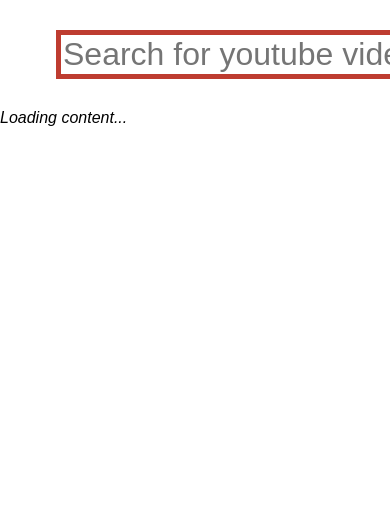
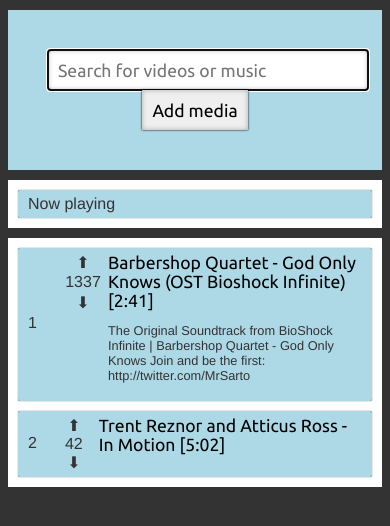
Before and after one commit to cthit/playIT-grails, a PHP site: page / in a window 390 px wide; the page is wider, and only the part inside the window is pictured. Shown: the top 526 px of that part. Run offline with PHP 8.4, Linux system fonts and the light colour scheme; some libraries are stand-ins or nearby versions.

Commit message:
New markup and css

```diff
--- a/client/assets/stylesheets/style.css
+++ b/client/assets/stylesheets/style.css
@@ -1,106 +1,108 @@
 body {
-	margin: 0;
-	font-family: sans-serif;
+	background-color: #333;
+	font: 1em Helvetica;
+	color: #333;
 }
 
-#search_video {
-	margin: 30px 56px;
-}
-#search_video input {
-	border: 5px solid #BE3C30;
-	font-size: 2em;
-	width: 700px;
+h1, h2, h3 {
+	font: 1.1em Ubuntu;
+	color: #000;
+	margin: 0;
 }
 
-.left {
-	float: left;
+p {
+	font-size: 0.8em;
 }
 
-.video-row {
-	height: 145px;
+header {
+	background-color: #ADD8E6;
+	margin: 10px 0;
+	padding: 40px;
 }
 
-.image-container {
-	width: 150px;
+#searchfield {
+	margin: 0 auto;
 	text-align: center;
 }
 
-h3 {
-	margin: 0;
-	padding: 0;
+#searchfield input,
+#searchfield button {
+	border: none;
+	height: 40px;
+	padding: 0 10px;
+	font: 1.1em Ubuntu, Helvetica;
+	box-shadow: 0 0 5px #AAA inset, 0 0 2px #000;
 }
 
-.video-time {
-	padding: 0 4px;
-	font-weight: bold;
-	font-size: 11px;
-	background-color: #000;
-	color: #fff!important;
-	height: 14px;
-	line-height: 14px;
-	opacity: .75;
-	vertical-align: top;
-	zoom: 1;
-	display: inline-block;
-	border-radius: 3px;
+#searchfield input {
+	min-width: 300px;
 }
 
-#toaster {
-	position: absolute;
-	top: 0;
-	display: none;
-	z-index: 20;
-	height: 100px;
-	width: 100%;
-	background: rgba(20,20,20,0.8);
-	text-align: center;
-	color: #fff;
+section {
+	background-color: #FFF;
+	margin: 10px 0;
+	padding: 10px;
 }
 
-.typeahead {
-  width: 574px;
-  height: 30px;
-  padding: 8px 12px;
-  font-size: 24px;
-  line-height: 30px;
-  border: 1px solid #024e6a;
-  -webkit-border-radius: 8px;
-     -moz-border-radius: 8px;
-          border-radius: 8px;
-  outline: none;
+.admin {
+	display: block;
 }
 
-.typeahead {
-  background-color: #fff;
+.media {
+	background-color: #ADD8E6;
+	box-shadow: 0 0 1px #000;
+	position: relative;
+	border-radius: 2px;
+	overflow: hidden;
+	margin: 0 0 10px;
+	display: flex;
+	padding: 5px 10px;
 }
 
-.tt-dropdown-menu {
-  width: 600px;
-  background-color: #fff;
-  border: 1px solid #ccc;
-  border: 1px solid rgba(0, 0, 0, 0.2);
-  -webkit-border-radius: 8px;
-     -moz-border-radius: 8px;
-          border-radius: 8px;
-  -webkit-box-shadow: 0 5px 10px rgba(0,0,0,.2);
-     -moz-box-shadow: 0 5px 10px rgba(0,0,0,.2);
-          box-shadow: 0 5px 10px rgba(0,0,0,.2);
-}
-
-.tt-suggestion {
-  padding: 8px 20px;
-  font-size: 14px;
-}
-
-.tt-suggestion h4 {
+.media:last-child {
 	margin: 0;
 }
 
-.tt-suggestion + .tt-suggestion {
-  font-size: 14px;
-  border-top: 1px solid #ccc;
+.media .rank {
+	position: relative;
+	width: 30px;
 }
 
-.twitter-typeahead .tt-suggestion.tt-cursor {
-  background: rgba(190, 60, 48, 0.5);
+.media .image {
+	text-align: center;
+	width: 140px;
 }
+
+.media .info {
+	flex: 1;
+}
+
+.rank span {
+	position: absolute;
+	height: 20px;
+	margin: auto;
+	bottom: 0;
+	top: 0;
+}
+
+.vote {
+	min-width: 50px;
+	text-align: center;
+ 	flex-direction: column;
+	max-height: 60px;
+	display: flex;
+}
+
+.vote span {
+	flex: 1;
+}
+
+.upvote, .downvote { cursor: pointer; }
+.upvote.active { color: orange; }
+.downvote.active { color: #4444FF; }
+
+@media all and (max-width: 720px) {
+	.media .image {
+		display: none;
+	}
+}
--- a/client/index.html
+++ b/client/index.html
@@ -1,23 +1,57 @@
 <!DOCTYPE html>
 <html>
-	<head>
-		<title>playIT</title>
-		<meta charset="utf-8">
-		<link rel="stylesheet" type="text/css" href="style.css">
-	</head>
-	<body>
-		<div id="toaster"></div>
-
-		<div id="search_video">
-			<input id="insert_video" placeholder="Search for youtube video or enter URL">
+<head>
+<meta charset="utf-8">
+<link rel="stylesheet" type="text/css" href="assets/stylesheets/style.css">
+<link href='http://fonts.googleapis.com/css?family=Ubuntu' rel='stylesheet' type='text/css'>
+<title>Youtube</title>
+</head>
+<body>
+<header>
+	<form>
+		<div id="searchfield">
+			<input type="text" autofocus placeholder="Search for videos or music">
+			<button>Add media</button>
 		</div>
-		<div id="videofeed">
-			<em>Loading content...</em>
+	</form>
+</header>
+<section id="nowPlaying">
+	<div class="media">Now playing</div>
+</section>
+<section id="videofeed">
+	<div class="media youtube">
+		<div class="rank"><span>1</span></div>
+		<div class="vote">
+			<span class="upvote">⬆</span>
+			<span class="rating">1337</span>
+			<span class="downvote">⬇</span>
 		</div>
+		<div class="image">
+			<img src="//i1.ytimg.com/vi/L1i8QTOV20Y/default.jpg">
+		</div>
+		<div class="info">
+		<h3>Barbershop Quartet - God Only Knows (OST Bioshock Infinite) [2:41]</h3>
+		<p>The Original Soundtrack from BioShock Infinite | Barbershop Quartet - God Only Knows
+		Join and be the first: http://twitter.com/MrSarto</p>
+		</div>
+	</div>
+	<div class="media spotify">
+		<div class="rank"><span>2</span></div>
+		<div class="vote">
+			<span class="upvote">⬆</span>
+			<span class="rating">42</span>
+			<span class="downvote">⬇</span>
+		</div>
+		<div class="image">
+			<img src="spotify.png" height="70px">
+		</div>
+		<h3>Trent Reznor and Atticus Ross - In Motion [5:02]</h3>
+	</div>
+</section>
 		<script type="text/javascript" src="//ajax.googleapis.com/ajax/libs/jquery/2.0.3/jquery.min.js"></script>
 		<script type="text/javascript" src="assets/js/libs/handlebars.runtime-v1.3.0.js"></script>
 		<script type="text/javascript" src="assets/js/libs/typeahead.bundle.min.js"></script>
 		<script type="text/javascript" src="assets/js/templates.js"></script>
 		<script type="text/javascript" src="assets/js/application.js"></script>
-	</body>
+</body>
 </html>
```
